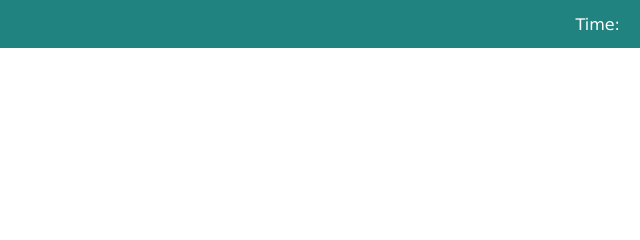
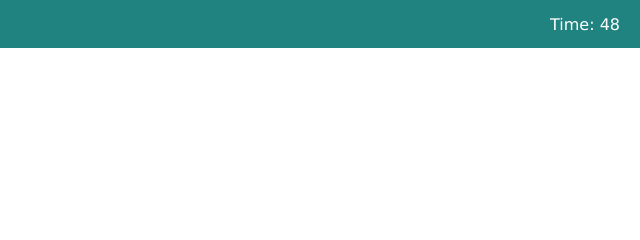
Before and after one commit to ManideepPaul/Quiz_app, a plain HTML site: page index.html in a window 1280 px wide. Both pictures are taken after a click on the button "Start Quiz". Shown: the top 240 px of the page, 640-1280 px from the left. Drawn offline with Linux system fonts and the light colour scheme.

Commit message:
Timer created for 50sec after click on start quiz button

```diff
--- a/assets/script.js
+++ b/assets/script.js
@@ -38,3 +38,15 @@ const questions = [
     answer: "1. break",
   },
 ];
+
+const timer = document.querySelector(".timer");
+const start = document.querySelector(".start");
+
+start.addEventListener('click', () => {
+  let totalTime = 50;
+  let counter = setInterval(() => {
+    totalTime--
+    timer.innerText = totalTime;
+  }, 1000)
+  setTimeout(() => {clearInterval(counter)}, 50000);
+})
--- a/index.html
+++ b/index.html
@@ -19,7 +19,7 @@
           View Highscores
           <i class="fas fa-hand-point-left fa-lg"></i>
         </a>
-        <span class="timer">Time:</span>
+        <span class="time">Time: <span class="timer"></span> </span>
       </nav>
     </header>
     <main class="mainContainer">
```
